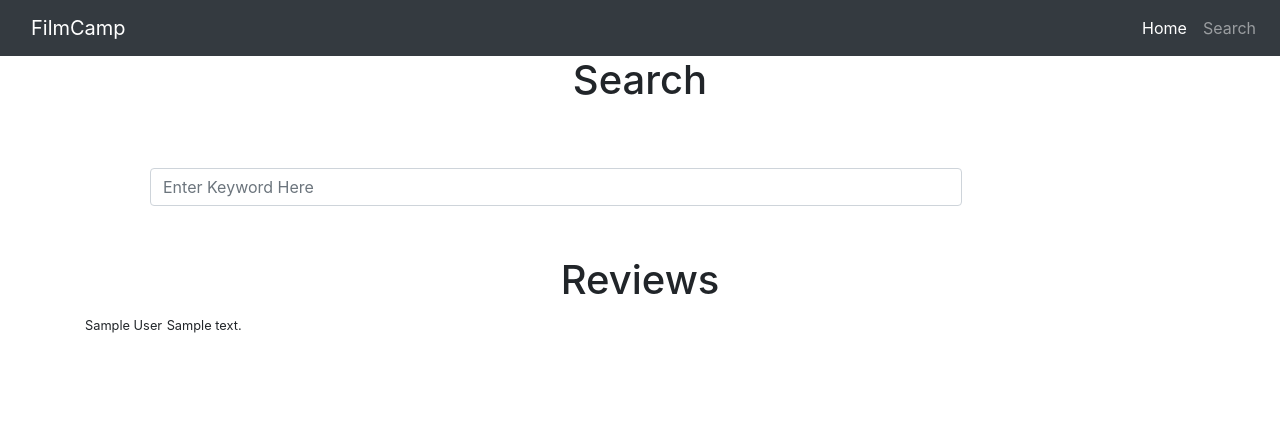
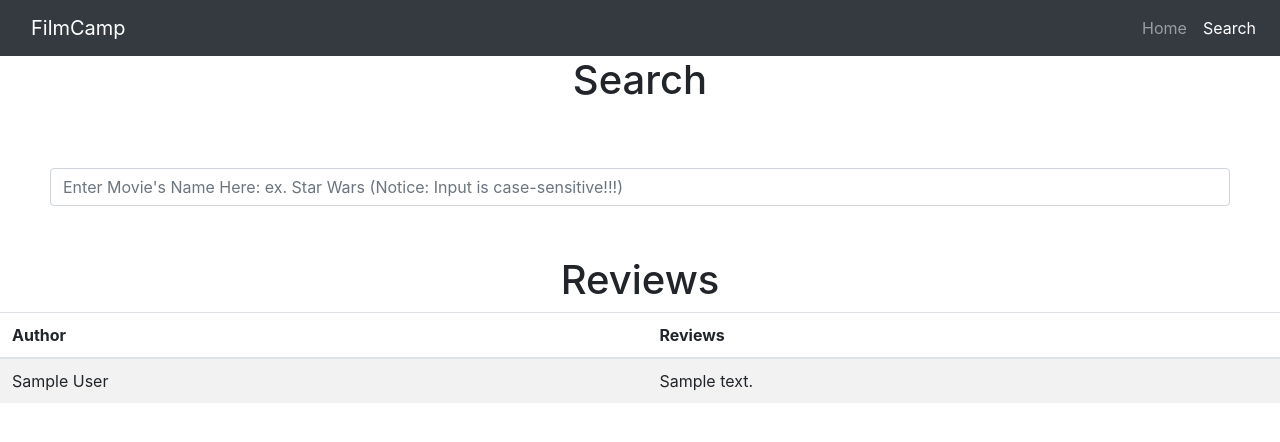
Before and after one commit to angeliama98/DSCI551-web-app, a Django app: template movie_reviews/dsci551/templates/dsci551_search.html in a window 1280 px wide. Shown: the top 442 px of the page. Run offline with Django 3.2, Linux system fonts and the light colour scheme; the template is opened without the code that fills it: most values are stand-ins (such as "Sample title", 1, 10 or a date in 2020); some libraries are stand-ins or nearby versions.

Commit message:
add tab color change

```diff
--- a/movie_reviews/dsci551/templates/dsci551_search.html
+++ b/movie_reviews/dsci551/templates/dsci551_search.html
@@ -1,5 +1,5 @@
-{% extends "base.html" %}
 {% load static %}
+
 {% block page_content %}
 <style>
     .searchInput {
@@ -11,18 +11,60 @@
     }
 </style>
 
+<link rel="stylesheet" href="https://stackpath.bootstrapcdn.com/bootstrap/4.1.3/css/bootstrap.min.css" integrity="sha384-MCw98/SFnGE8fJT3GXwEOngsV7Zt27NXFoaoApmYm81iuXoPkFOJwJ8ERdknLPMO" crossorigin="anonymous">
+
+<nav class="navbar navbar-expand-sm bg-dark navbar-dark">
+    <div class="container-fluid">
+        <div class="navbar-header">
+          <a class="navbar-brand" href="#">FilmCamp</a>
+        </div>
+      </div>
+      <div class="collapse navbar-collapse" id="navbarSupportedContent">
+        <ul class="navbar-nav mr-auto">
+          <li class="nav-item">
+            <a class="nav-link" href="{% url 'dsci551_index' %}">Home</a>
+          </li>
+        </ul>
+      </div>
+      <div class="collapse navbar-collapse" id="navbarSupportedContent">
+        <ul class="navbar-nav mr-auto">
+          <li class="nav-item active">
+            <a class="nav-link" href="{% url 'dsci551_search' %}">Search</a>
+          </li>
+        </ul>
+      </div>
+    </nav>
+
+
 <h1 font size=10 style="text-align:center;">Search</h1>
-<div class="searchInput">
+<form class="searchInput">
     <label for="input" class="col-sm-2 col-form-label"></label>
-    <div class="col-sm-10">
-        <input type="search" class="form-control" id="input" placeholder="Enter Keyword Here">
-    </div>
+        <input type="text" class="form-control" name="input" id="input"
+               placeholder="Enter Movie's Name Here: ex. Star Wars (Notice: Input is case-sensitive!!!)">
+</form>
 </div>
 
 <h1 font size=10 style="text-align:center;">Reviews</h1>
-   {% for review in first_reviews %}
-      <small>{{ review.author }}</small>
-      <small>{{ review.content }}</small>
-   {% endfor %}
+<table class="table table-striped">
+    <thead>
+      <tr>
+        <th scope="col">Author</th>
+        <th scope="col">Reviews</th>
+      </tr>
+    </thead>
+    <tbody>
+          {% for review in first_reviews %}
+          <tr>
+            <td>{{ review.author }}</td>
+            <td>{{ review.content}}</td>
+          </tr>
+          {% endfor %}
+    </tbody>
+  </table>
 
 {% endblock %}
+
+
+<script src="https://code.jquery.com/jquery-3.3.1.slim.min.js" integrity="sha384-q8i/X+965DzO0rT7abK41JStQIAqVgRVzpbzo5smXKp4YfRvH+8abtTE1Pi6jizo" crossorigin="anonymous"></script>
+<script src="https://cdnjs.cloudflare.com/ajax/libs/popper.js/1.14.3/umd/popper.min.js" integrity="sha384-ZMP7rVo3mIykV+2+9J3UJ46jBk0WLaUAdn689aCwoqbBJiSnjAK/l8WvCWPIPm49" crossorigin="anonymous"></script>
+<script src="https://stackpath.bootstrapcdn.com/bootstrap/4.1.3/js/bootstrap.min.js" integrity="sha384-ChfqqxuZUCnJSK3+MXmPNIyE6ZbWh2IMqE241rYiqJxyMiZ6OW/JmZQ5stwEULTy" crossorigin="anonymous"></script>
```
